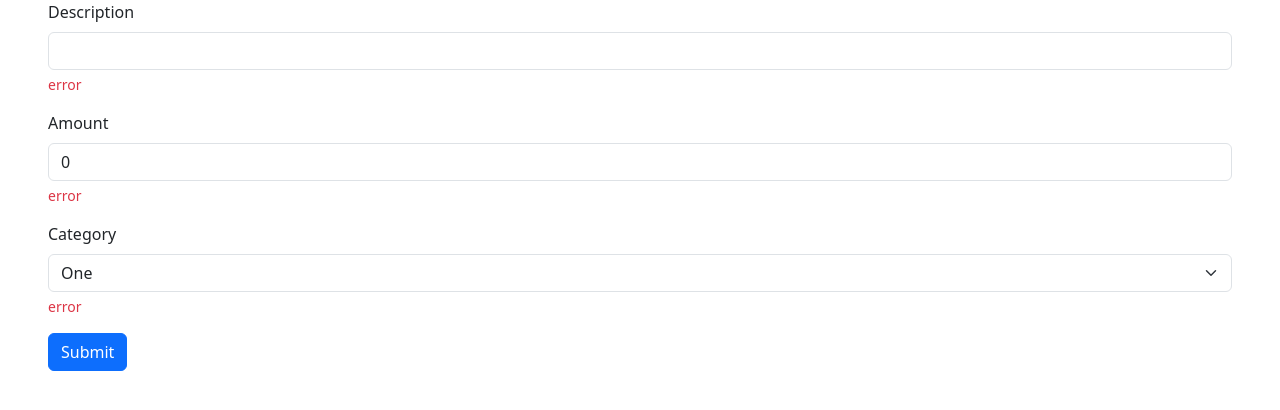
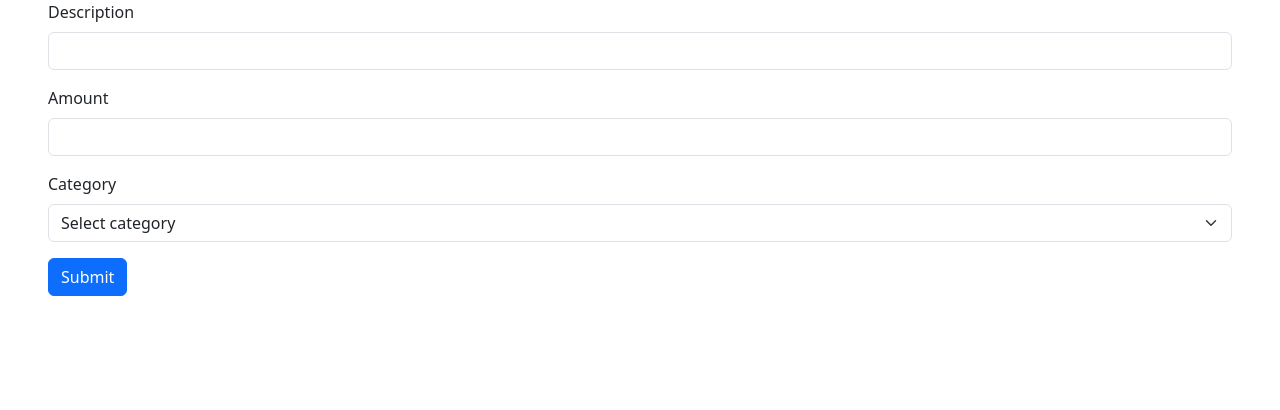
Before and after one commit to petritmekuli/react-part1, a React (Vite) app: page / in a window 1280 px wide. Shown: the top 410 px of the page. Built offline with nearby package versions, Linux system fonts and the light colour scheme.

Commit message:
feat(product): move to object state sturcture and add validation

```diff
--- a/src/components/ProductForm.tsx
+++ b/src/components/ProductForm.tsx
@@ -1,78 +1,118 @@
 import React, { FormEvent, useState } from "react";
 
 function ProductForm() {
-  const [description, setDescription] = useState("");
-  const [amount, setAmount] = useState(0);
-  const [category, setCategory] = useState("");
+  const [form, setForm] = useState({
+    description: "",
+    amount: "",
+    category: "",
+  });
+
+  const [errors, setErrors] = useState({
+    description: "",
+    amount: "",
+    category: "",
+  });
+
+  const validateField = (name: string, value: string) => {
+    switch (name) {
+      case "description":
+        return value.trim() === "" ? "Description is required" : "";
+      case "amount":
+        return value === "" || Number(value) <= 0
+          ? "Amount must be greater than 0"
+          : "";
+      case "category":
+        return value === "" ? "Category is required" : "";
+      default:
+        return "";
+    }
+  };
+
+  const handleChange = (
+    e: React.ChangeEvent<HTMLInputElement | HTMLSelectElement>
+  ) => {
+    const { name, value } = e.target;
+
+    setForm((prev) => ({ ...prev, [name]: value }));
+    setErrors((prev) => ({ ...prev, [name]: validateField(name, value) }));
+  };
+
+  const validateForm = () => {
+    const newErrors = {
+      description: validateField("description", form.description),
+      amount: validateField("amount", form.amount),
+      category: validateField("category", form.category),
+    };
+
+    setErrors(newErrors);
+    return Object.values(newErrors).every((err) => err === "");
+  };
 
   const handleSubmit = (e: FormEvent) => {
     e.preventDefault();
-    console.log({
-      description: description,
-      amount: amount,
-      category: category,
-    });
+    if (!validateForm()) return;
+
+    console.log(form);
   };
+
   return (
-    <form onSubmit={(e) => handleSubmit(e)} action="" className="mx-5">
+    <form onSubmit={handleSubmit} className="mx-5">
       <div className="mb-3">
-        <label
-          className="form-label"
-          htmlFor="description"
-          id="descriptionLabel"
-        >
+        <label htmlFor="description" className="form-label">
           Description
         </label>
         <input
-          onChange={(e) => setDescription(e.target.value)}
-          value={description}
-          className="form-control"
           type="text"
           id="description"
+          name="description"
+          value={form.description}
+          onChange={handleChange}
+          className="form-control"
         />
-        <div className="form-text text-danger" id="descriptionError">
-          error
-        </div>
+        {errors.description && (
+          <div className="form-text text-danger">{errors.description}</div>
+        )}
       </div>
 
       <div className="mb-3">
-        <label className="form-label" htmlFor="amount" id="amountLabel">
+        <label htmlFor="amount" className="form-label">
           Amount
         </label>
         <input
-          onChange={(e) => setAmount(parseInt(e.target.value))}
-          value={amount}
           type="number"
+          id="amount"
+          name="amount"
+          value={form.amount}
+          onChange={handleChange}
           className="form-control"
-          id="amount"
         />
-        <div className="form-text text-danger" id="amountError">
-          error
-        </div>
+        {errors.amount && (
+          <div className="form-text text-danger">{errors.amount}</div>
+        )}
       </div>
 
       <div className="mb-3">
-        <label className="form-label" htmlFor="category" id="categoryLabel">
+        <label htmlFor="category" className="form-label">
           Category
         </label>
         <select
-          onChange={(e) => setCategory(e.target.value)}
-          value={category}
+          id="category"
+          name="category"
+          value={form.category}
+          onChange={handleChange}
           className="form-select"
-          aria-label="Default select example"
         >
-          {/* <option selected>Open this select menu</option> */}
+          <option value="">Select category</option>
           <option value="one">One</option>
           <option value="two">Two</option>
           <option value="three">Three</option>
         </select>
-        <div className="form-text text-danger" id="categoryError">
-          error
-        </div>
+        {errors.category && (
+          <div className="form-text text-danger">{errors.category}</div>
+        )}
       </div>
-      <div className="mb-3">
-        <button className="btn btn-primary">Submit</button>
-      </div>
+
+      <button className="btn btn-primary">Submit</button>
     </form>
   );
 }
```
